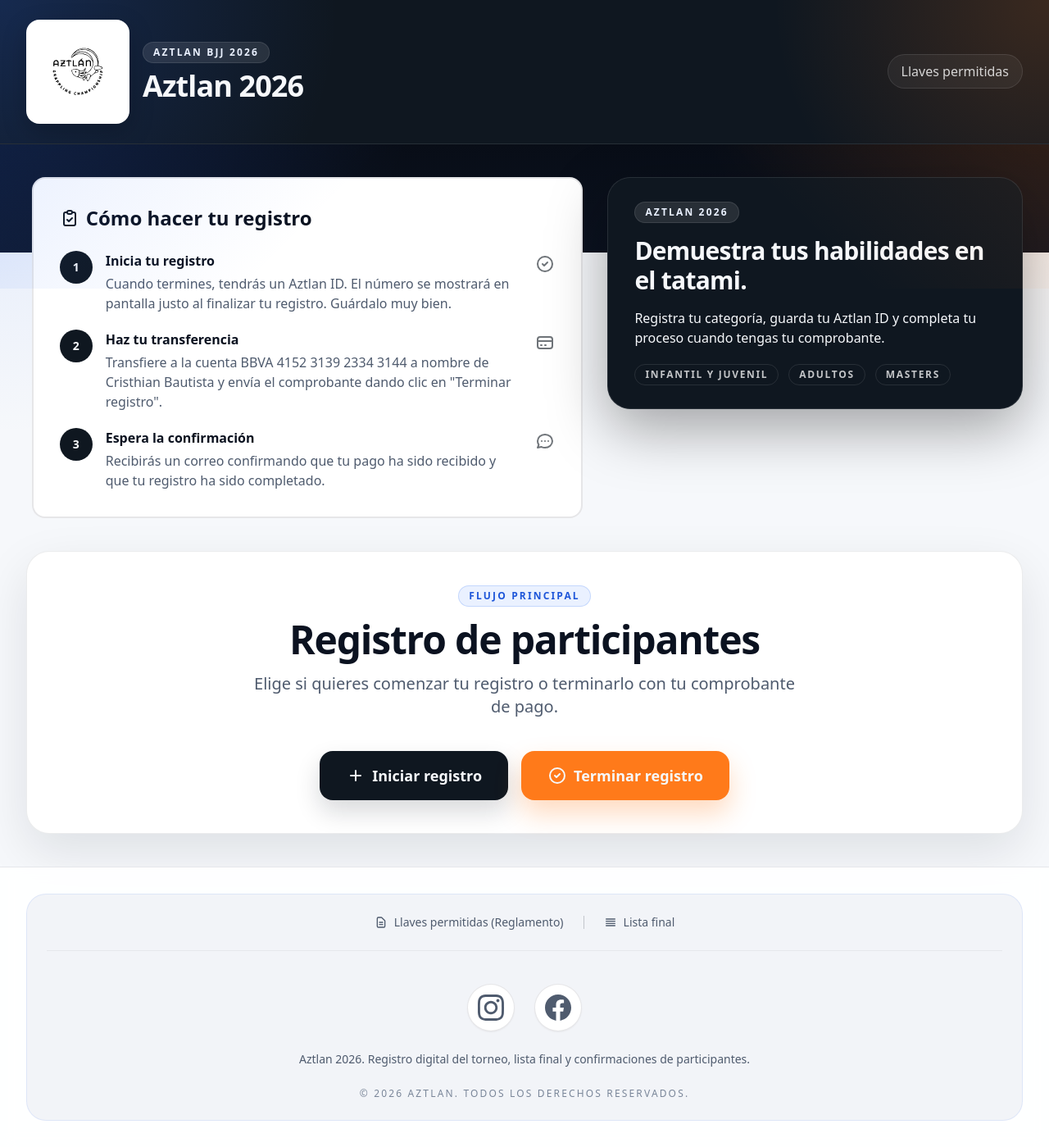
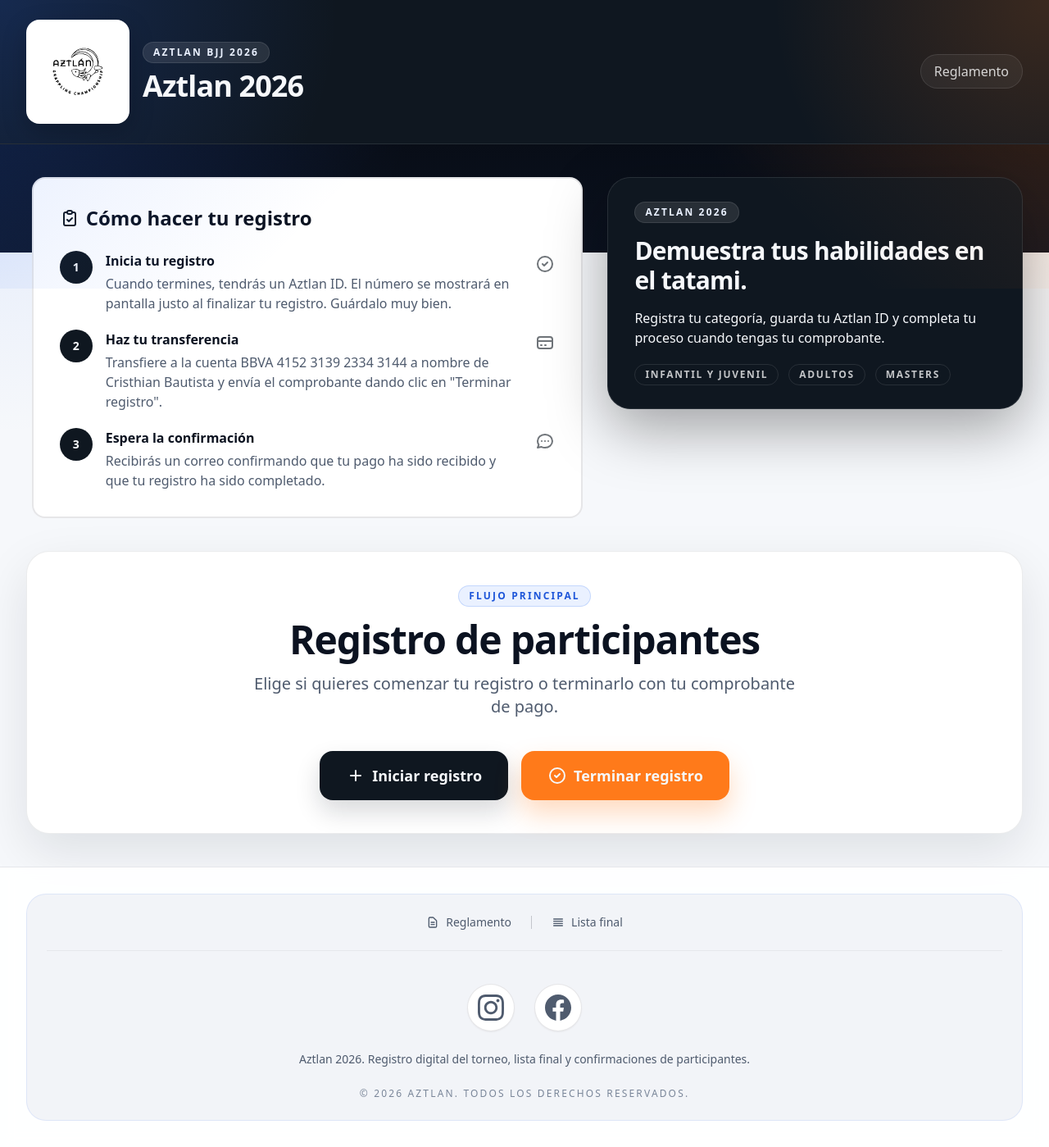
Before and after one commit to dant-dev22/aztlan-2026, a Next.js app: page / in a window 1280 px wide. Shown: the whole page at 82% size. Built offline with nearby package versions, Linux system fonts and the light colour scheme; no server answers.

Commit message:
subir pagina

```diff
--- a/app/components/Footer.tsx
+++ b/app/components/Footer.tsx
@@ -9,13 +9,13 @@
         <div className="surface-muted flex flex-col items-center gap-6 px-6 py-6 text-center">
           <nav className="flex flex-wrap items-center justify-center gap-4 sm:gap-6" aria-label="Enlaces del sitio">
             <Link
-              href="/llaves-permitidas"
+              href="/reglamento"
               className="inline-flex items-center gap-2 text-sm text-secondary-text underline-offset-2 transition-colors hover:text-primary-text hover:underline"
             >
               <svg className="h-4 w-4" fill="none" viewBox="0 0 24 24" stroke="currentColor" aria-hidden="true">
                 <path strokeLinecap="round" strokeLinejoin="round" strokeWidth={2} d="M9 12h6m-6 4h6m2 5H7a2 2 0 01-2-2V5a2 2 0 012-2h5.586a1 1 0 01.707.293l5.414 5.414a1 1 0 01.293.707V19a2 2 0 01-2 2z" />
               </svg>
-              Llaves permitidas (Reglamento)
+              Reglamento
             </Link>
             <span className="hidden sm:inline h-4 w-px bg-primary-text/20" aria-hidden="true" />
             <Link
--- a/app/components/ModalExitoRegistro.tsx
+++ b/app/components/ModalExitoRegistro.tsx
@@ -58,7 +58,7 @@
 
       <div className="mb-5 w-full max-w-md rounded-[20px] border border-steel-gray/15 bg-blue-mist/60 px-5 py-4 text-left shadow-sm">
         <Link
-          href="/llaves-permitidas"
+          href="/reglamento"
           target="_blank"
           rel="noopener noreferrer"
           className="flex items-start gap-3 group"
@@ -70,7 +70,7 @@
           </span>
           <div className="flex-1">
             <p className="text-sm font-semibold text-primary-text group-hover:text-steel-gray transition-colors">
-              Revisa el reglamento: Llaves permitidas
+              Revisa el reglamento oficial
               <span className="ml-1 inline-block align-middle" aria-hidden="true">↗</span>
             </p>
             <p className="text-xs text-secondary-text mt-0.5">
--- a/app/page.tsx
+++ b/app/page.tsx
@@ -63,7 +63,7 @@
   if (!REGISTRO_ABIERTO) {
     return (
       <div className="page-shell min-h-screen flex flex-col">
-        <Header navLinks={[{ href: '/llaves-permitidas', label: 'Llaves permitidas' }]} />
+        <Header navLinks={[{ href: '/reglamento', label: 'Reglamento' }]} />
         <main className="flex-1 px-4 py-10 sm:px-6 lg:px-8">
           <div className="max-w-7xl mx-auto">
             <RegistroCerrado variant="home" />
@@ -76,7 +76,7 @@
 
   return (
     <div className="page-shell min-h-screen flex flex-col">
-      <Header navLinks={[{ href: '/llaves-permitidas', label: 'Llaves permitidas' }]} />
+      <Header navLinks={[{ href: '/reglamento', label: 'Reglamento' }]} />
 
       <main className="flex-1 px-4 py-10 sm:px-6 lg:px-8">
         <div className="max-w-7xl mx-auto space-y-10">
--- a/app/llaves-permitidas/page.tsx
+++ b/app/reglamento/page.tsx
@@ -44,7 +44,7 @@
 ]
 
 export const metadata: Metadata = {
-  title: 'Llaves Permitidas - Reglamento Aztlán 2026',
+  title: 'Reglamento Oficial - Aztlán 2026',
   description: 'Técnicas permitidas y prohibidas por categoría de edad y nivel en el torneo Aztlán 2026',
 }
 
@@ -72,12 +72,12 @@
   )
 }
 
-export default function LlavesPermitidasPage() {
+export default function ReglamentoPage() {
   return (
     <div className="page-shell min-h-screen flex flex-col">
       <Header
-        title="Llaves Permitidas"
-        subtitle="Reglamento Oficial Aztlán 2026"
+        title="Reglamento"
+        subtitle="Oficial Aztlán 2026"
         showBackButton={true}
         backHref="/"
         centered={false}
```
